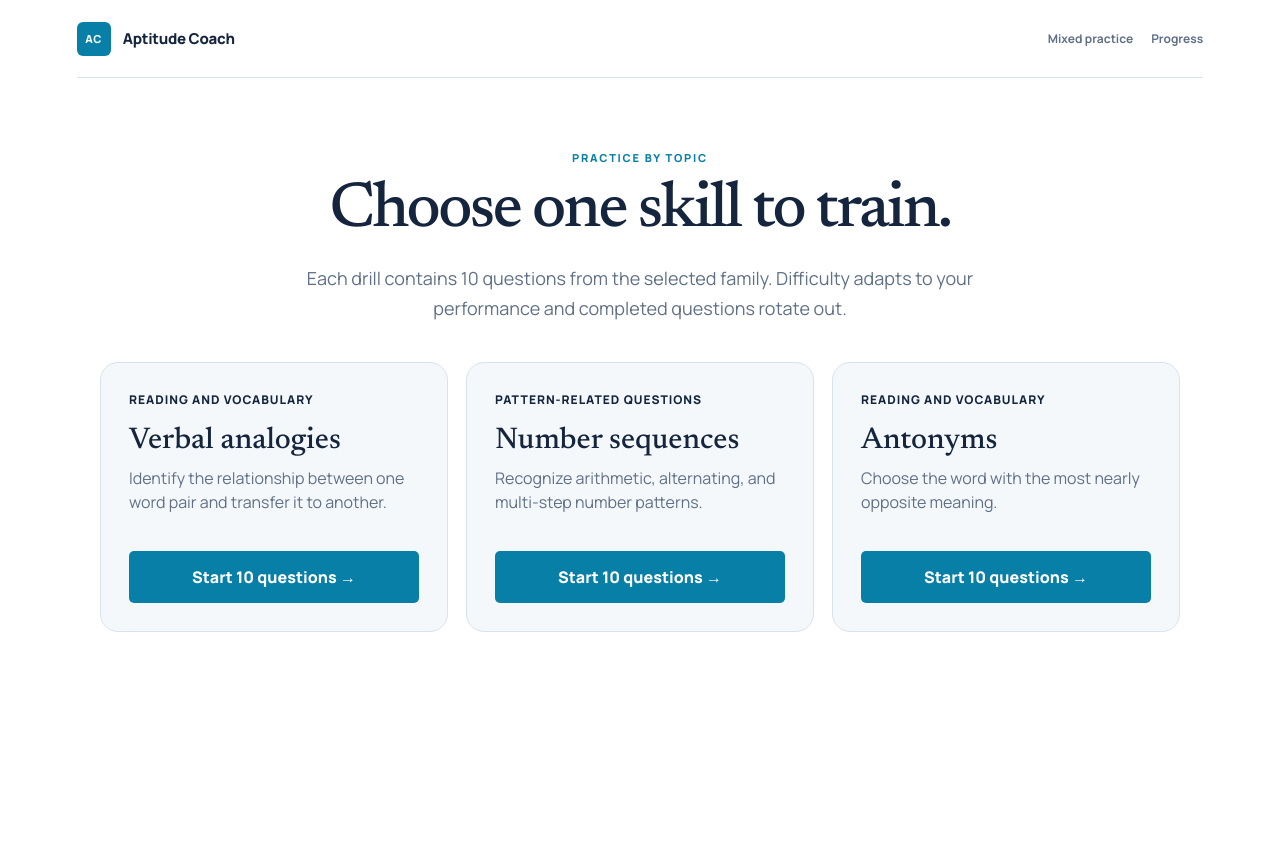
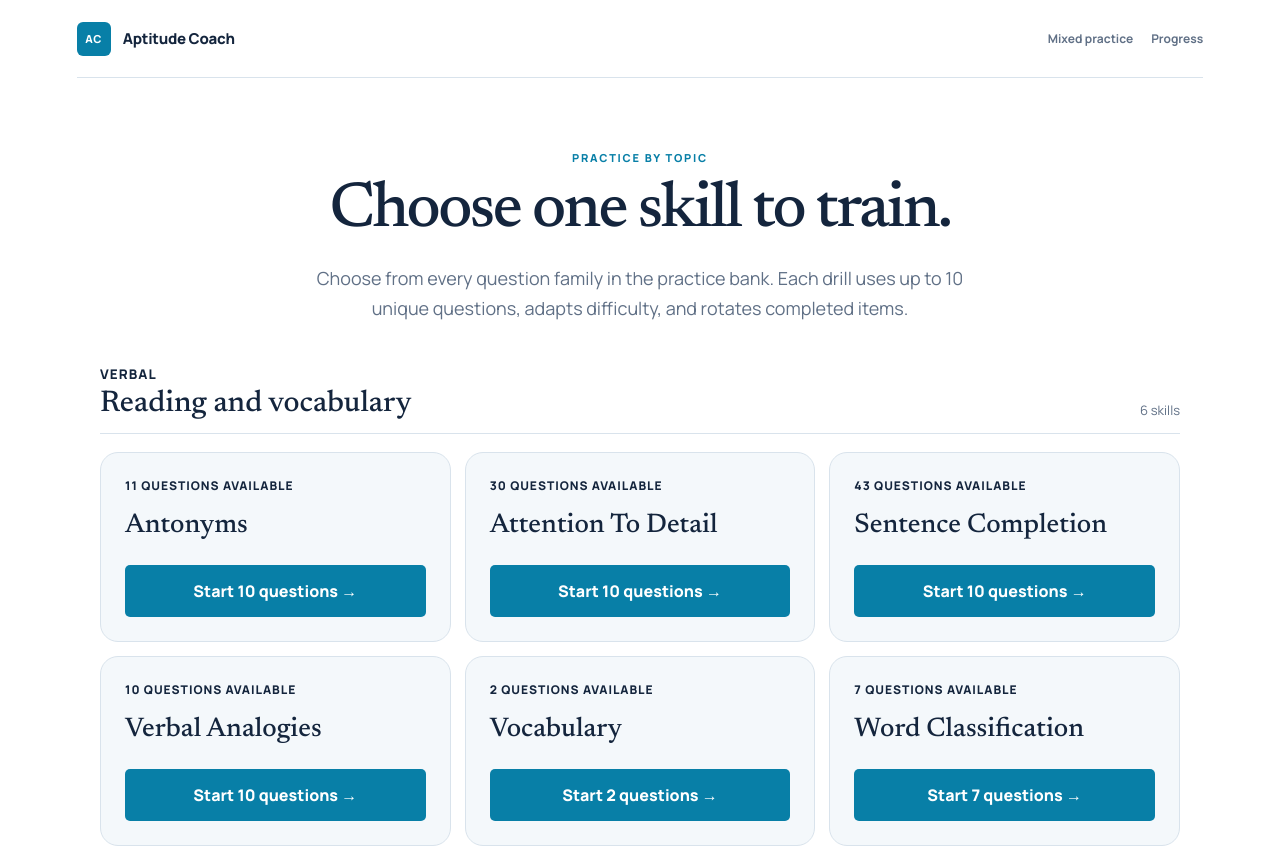
Before and after one commit to tylerxia8/CCAT-AI-Coach, a Next.js app: page /practice/topics in a window 1280 px wide. Shown: the top 847 px of the page. Before the commit the page ends 800 px from the top, so only its background shows below. Built offline with nearby package versions, Linux system fonts and the light colour scheme.

Commit message:
feat: expose complete practice topic catalog

```diff
--- a/app/globals.css
+++ b/app/globals.css
@@ -283,10 +283,15 @@ footer { color: var(--muted); font-size: 11px; padding: 28px 0 34px; }
 .topic-intro { margin: 72px auto 38px; max-width: 760px; text-align: center; }
 .topic-intro h1 { font-family: var(--font-serif), Georgia, serif; font-size: clamp(42px, 6vw, 64px); font-weight: 450; letter-spacing: -.04em; line-height: 1.02; margin: 14px 0 20px; }
 .topic-intro p { color: var(--muted); font-size: 18px; line-height: 1.65; margin: 0 auto; max-width: 680px; }
-.topic-grid { display: grid; gap: 18px; grid-template-columns: repeat(3, minmax(0, 1fr)); margin: 0 auto; max-width: 1080px; }
-.topic-card { background: var(--paper); border: 1px solid var(--line); border-radius: 18px; display: flex; flex-direction: column; min-height: 270px; padding: 28px; }
+.topic-sections { display: grid; gap: 48px; margin: 0 auto; max-width: 1080px; }
+.topic-section-heading { align-items: flex-end; border-bottom: 1px solid var(--line); display: flex; justify-content: space-between; margin-bottom: 18px; padding-bottom: 14px; }
+.topic-section-heading small { color: var(--accent); font-weight: 750; letter-spacing: .08em; text-transform: uppercase; }
+.topic-section-heading h2 { font-family: var(--font-serif), Georgia, serif; font-size: 30px; font-weight: 500; margin: 5px 0 0; }
+.topic-section-heading span { color: var(--muted); font-size: 13px; }
+.topic-grid { display: grid; gap: 14px; grid-template-columns: repeat(3, minmax(0, 1fr)); }
+.topic-card { background: var(--paper); border: 1px solid var(--line); border-radius: 18px; display: flex; flex-direction: column; min-height: 190px; padding: 24px; }
 .topic-card small { color: var(--accent); font-size: 12px; font-weight: 750; letter-spacing: .08em; text-transform: uppercase; }
-.topic-card h2 { font-family: var(--font-serif), Georgia, serif; font-size: 30px; font-weight: 500; margin: 18px 0 10px; }
+.topic-card h3 { font-family: var(--font-serif), Georgia, serif; font-size: 27px; font-weight: 500; margin: 18px 0 24px; }
 .topic-card p { color: var(--muted); line-height: 1.55; margin: 0 0 26px; }
 .topic-card .link-button { margin-top: auto; text-align: center; }
 .practice-progress { background: var(--line); height: 4px; margin: 0 calc(clamp(24px, 6vw, 92px) * -1); }
--- a/app/practice/topics/page.tsx
+++ b/app/practice/topics/page.tsx
@@ -1,7 +1,18 @@
 import Link from "next/link";
-import { PRACTICE_TOPICS } from "@/lib/practice-topics";
+import type { Category } from "@/lib/diagnostic";
+import { PRACTICE_QUESTIONS } from "@/lib/practice";
+import { practiceTopicCatalog } from "@/lib/practice-topics";
+
+const CATEGORY_COPY: Record<Category, string> = {
+  Verbal: "Reading and vocabulary",
+  Numerical: "Mathematics and quantitative reasoning",
+  Logic: "Logic and pattern-related questions",
+  Spatial: "Spatial and visual reasoning",
+};
 
 export default function PracticeTopicsPage() {
+  const topics = practiceTopicCatalog(PRACTICE_QUESTIONS);
+  const categories = [...new Set(topics.map((topic) => topic.category))];
   return (
     <main className="topic-shell">
       <nav className="nav">
@@ -11,18 +22,28 @@ export default function PracticeTopicsPage() {
       <section className="topic-intro">
         <div className="eyebrow">Practice by topic</div>
         <h1>Choose one skill to train.</h1>
-        <p>Each drill contains 10 questions from the selected family. Difficulty adapts to your performance and completed questions rotate out.</p>
+        <p>Choose from every question family in the practice bank. Each drill uses up to 10 unique questions, adapts difficulty, and rotates completed items.</p>
       </section>
-      <section className="topic-grid">
-        {PRACTICE_TOPICS.map((topic) => (
-          <article className="topic-card" key={topic.skill}>
-            <small>{topic.group}</small>
-            <h2>{topic.title}</h2>
-            <p>{topic.description}</p>
-            <Link className="primary link-button" href={`/practice?focus=refinement&skill=${encodeURIComponent(topic.skill)}&mode=topic&new=1`}>Start 10 questions →</Link>
-          </article>
+      <div className="topic-sections">
+        {categories.map((category) => (
+          <section className="topic-section" key={category}>
+            <div className="topic-section-heading"><div><small>{category}</small><h2>{CATEGORY_COPY[category]}</h2></div><span>{topics.filter((topic) => topic.category === category).length} skills</span></div>
+            <div className="topic-grid">
+              {topics.filter((topic) => topic.category === category).map((topic) => (
+                <article className="topic-card" key={topic.skill}>
+                  <small>{topic.count} question{topic.count === 1 ? "" : "s"} available</small>
+                  <h3>{titleCase(topic.skill)}</h3>
+                  <Link className="primary link-button" href={`/practice?focus=refinement&skill=${encodeURIComponent(topic.skill)}&mode=topic&new=1`}>Start {Math.min(10, topic.count)} question{topic.count === 1 ? "" : "s"} →</Link>
+                </article>
+              ))}
+            </div>
+          </section>
         ))}
-      </section>
+      </div>
     </main>
   );
 }
+
+function titleCase(value: string) {
+  return value.replace(/\b\w/g, (letter) => letter.toUpperCase());
+}
--- a/components/diagnostic-experience.tsx
+++ b/components/diagnostic-experience.tsx
@@ -230,7 +230,7 @@ export function DiagnosticExperience() {
   if (stage === "welcome") {
     return (
       <main className="shell welcome-shell">
-        <nav className="nav"><div className="brand"><span>AC</span>Aptitude Coach</div><div className="nav-actions"><Link className="nav-text-link" href="/practice-tests">Practice</Link><Link className="nav-text-link" href="/progress">My coaching</Link><Link className="nav-link" href="/auth">Sign in</Link></div></nav>
+        <nav className="nav"><div className="brand"><span>AC</span>Aptitude Coach</div><div className="nav-actions"><Link className="nav-text-link" href="/practice/topics">Choose topics</Link><Link className="nav-text-link" href="/practice-tests">Practice tests</Link><Link className="nav-text-link" href="/progress">My coaching</Link><Link className="nav-link" href="/auth">Sign in</Link></div></nav>
         <section className="hero">
           <div className="eyebrow">Full diagnostic · 15 minutes</div>
           <h1>Find the points you’re <em>leaving on the clock.</em></h1>
@@ -261,7 +261,7 @@ export function DiagnosticExperience() {
     }
     return (
       <main className="shell results-shell">
-        <nav className="nav"><div className="brand"><span>AC</span>Aptitude Coach</div><div className="nav-actions"><Link className="nav-text-link" href="/progress">View progress</Link><Link className="nav-link" href="/auth">Save progress</Link></div></nav>
+        <nav className="nav"><div className="brand"><span>AC</span>Aptitude Coach</div><div className="nav-actions"><Link className="nav-text-link" href="/practice/topics">Choose topics</Link><Link className="nav-text-link" href="/progress">View progress</Link><Link className="nav-link" href="/auth">Save progress</Link></div></nav>
         <section className="results-head">
           <div><div className="eyebrow">Your starting point</div><h1>{result.correct} of {result.total} correct</h1><p>Your highest-impact next move is to <strong>{result.priority.toLowerCase()}</strong>.</p><CloudSyncStatus session={storedSession} diagnosticResult={result} /></div>
           <div className="score-ring"><strong>{Math.round(result.accuracy * 100)}</strong><span>% accuracy</span></div>
--- a/components/method-recognition.tsx
+++ b/components/method-recognition.tsx
@@ -41,4 +41,4 @@ function firstStep(skill: string) {
   return "Translate the question into its simplest governing relationship.";
 }
 
-function Nav() { return <nav className="nav"><Link className="brand brand-link" href="/"><span>AC</span>Aptitude Coach</Link><Link className="nav-text-link" href="/progress">My coaching</Link></nav>; }
+function Nav() { return <nav className="nav"><Link className="brand brand-link" href="/"><span>AC</span>Aptitude Coach</Link><div className="nav-actions"><Link className="nav-text-link" href="/practice/topics">Choose topics</Link><Link className="nav-text-link" href="/progress">My coaching</Link></div></nav>; }
--- a/components/practice-experience.tsx
+++ b/components/practice-experience.tsx
@@ -234,5 +234,5 @@ function trainingConfig(focus: string, baseTarget: number, progression: DrillPro
 }
 
 function PracticeNav() {
-  return <nav className="nav"><Link className="brand brand-link" href="/"><span>AC</span>Aptitude Coach</Link><div className="nav-actions"><Link className="nav-text-link" href="/practice/topics">Choose topic</Link><Link className="nav-text-link" href="/practice?focus=speed&new=1">Timed drills</Link><Link className="nav-text-link" href="/progress">Progress</Link><span className="nav-note">Practice mode</span></div></nav>;
+  return <nav className="nav"><Link className="brand brand-link" href="/"><span>AC</span>Aptitude Coach</Link><div className="nav-actions"><Link className="nav-text-link" href="/practice/topics">Choose topics</Link><Link className="nav-text-link" href="/practice?focus=speed&new=1">Timed drills</Link><Link className="nav-text-link" href="/progress">Progress</Link><span className="nav-note">Practice mode</span></div></nav>;
 }
--- a/components/practice-test-experience.tsx
+++ b/components/practice-test-experience.tsx
@@ -344,6 +344,9 @@ function Nav() {
         <span>AC</span>Aptitude Coach
       </Link>
       <div className="nav-actions">
+        <Link className="nav-text-link" href="/practice/topics">
+          Choose topics
+        </Link>
         <Link className="nav-text-link" href="/practice">
           Drills
         </Link>
--- a/components/progress-dashboard.tsx
+++ b/components/progress-dashboard.tsx
@@ -131,5 +131,5 @@ function relativeDate(value: string) {
 }
 
 function DashboardNav() {
-  return <nav className="nav"><Link className="brand brand-link" href="/"><span>AC</span>Aptitude Coach</Link><div className="nav-actions"><Link className="nav-text-link" href="/plan">Study plan</Link><Link className="nav-link" href="/settings">Settings</Link></div></nav>;
+  return <nav className="nav"><Link className="brand brand-link" href="/"><span>AC</span>Aptitude Coach</Link><div className="nav-actions"><Link className="nav-text-link" href="/practice/topics">Choose topics</Link><Link className="nav-text-link" href="/plan">Study plan</Link><Link className="nav-link" href="/settings">Settings</Link></div></nav>;
 }
--- a/components/remediation-lesson.tsx
+++ b/components/remediation-lesson.tsx
@@ -40,7 +40,7 @@ export function RemediationLessonExperience() {
   }
 
   return <main className="lesson-shell">
-    <nav className="nav"><Link className="brand brand-link" href="/"><span>AC</span>Aptitude Coach</Link><div className="nav-actions"><Link className="nav-text-link" href="/progress">My coaching</Link><span className="nav-note">Guided lesson</span></div></nav>
+    <nav className="nav"><Link className="brand brand-link" href="/"><span>AC</span>Aptitude Coach</Link><div className="nav-actions"><Link className="nav-text-link" href="/practice/topics">Choose topics</Link><Link className="nav-text-link" href="/progress">My coaching</Link><span className="nav-note">Guided lesson</span></div></nav>
     <header className="lesson-head"><div><div className="eyebrow">Knowledge repair · {lesson.domain}</div><h1>{lesson.title}</h1><p>{lesson.outcome}</p></div><div className="lesson-progress"><strong>{completed.length}/{lesson.modules.length}</strong><span>checks passed</span></div></header>
     <section className="lesson-treatment"><strong>Instruction approach</strong><span>{treatmentLabel(treatment)}</span><small>The app alternates safe teaching approaches and compares later unseen transfer—not lesson completion—to learn what works best for you.</small></section>
     <section className="lesson-path" aria-label="Lesson progress">{lesson.modules.map((item, index) => <div className={completed.includes(index) ? "complete" : index === nextModule ? "current" : ""} key={item.title}><span>{completed.includes(index) ? "✓" : index + 1}</span><small>{["Full example", "Faded step", "Method hint", "Independent check"][index]} · {item.title.replace(/^\d+\. /, "")}</small></div>)}</section>
--- a/components/settings-panel.tsx
+++ b/components/settings-panel.tsx
@@ -64,7 +64,7 @@ export function SettingsPanel() {
 
   return (
     <main className="settings-shell">
-      <nav className="nav"><Link className="brand brand-link" href="/"><span>AC</span>Aptitude Coach</Link><div className="nav-actions"><Link className="nav-text-link" href="/plan">Study plan</Link><Link className="nav-text-link" href="/progress">Progress</Link></div></nav>
+      <nav className="nav"><Link className="brand brand-link" href="/"><span>AC</span>Aptitude Coach</Link><div className="nav-actions"><Link className="nav-text-link" href="/practice/topics">Choose topics</Link><Link className="nav-text-link" href="/plan">Study plan</Link><Link className="nav-text-link" href="/progress">Progress</Link></div></nav>
       <section className="settings-head"><div className="eyebrow">Data & account</div><h1>Your work belongs to you.</h1><p>Review what is stored, take a portable copy, or clear this device without affecting the application itself.</p></section>
       <section className="settings-grid">
         <article><div className="section-label">Assessment date</div><h2>{testDate ? buildTestProgram(testDate)?.title ?? "Set your schedule" : "When is your test?"}</h2><p>{testDate ? `${buildTestProgram(testDate)?.daysRemaining} days remaining · ${buildTestProgram(testDate)?.cadence}` : "Your training volume and simulation schedule will adapt to the time available."}</p><label className="date-setting">Test date<input type="date" value={testDate} min={new Date().toISOString().slice(0, 10)} onChange={(event) => saveTestDate(event.target.value)} /></label></article>
--- a/components/study-plan.tsx
+++ b/components/study-plan.tsx
@@ -43,5 +43,5 @@ export function StudyPlanExperience() {
 }
 
 function PlanNav() {
-  return <nav className="nav"><Link className="brand brand-link" href="/"><span>AC</span>Aptitude Coach</Link><div className="nav-actions"><Link className="nav-text-link" href="/progress">Progress</Link><Link className="nav-link" href="/settings">Settings</Link></div></nav>;
+  return <nav className="nav"><Link className="brand brand-link" href="/"><span>AC</span>Aptitude Coach</Link><div className="nav-actions"><Link className="nav-text-link" href="/practice/topics">Choose topics</Link><Link className="nav-text-link" href="/progress">Progress</Link><Link className="nav-link" href="/settings">Settings</Link></div></nav>;
 }
--- a/lib/practice-topics.ts
+++ b/lib/practice-topics.ts
@@ -1,31 +1,29 @@
+import type { Category } from "./diagnostic";
 import type { PracticeQuestion } from "./practice";
 
-export const PRACTICE_TOPICS = [
-  {
-    skill: "verbal analogies",
-    group: "Reading and vocabulary",
-    title: "Verbal analogies",
-    description: "Identify the relationship between one word pair and transfer it to another.",
-  },
-  {
-    skill: "number sequences",
-    group: "Pattern-related questions",
-    title: "Number sequences",
-    description: "Recognize arithmetic, alternating, and multi-step number patterns.",
-  },
-  {
-    skill: "antonyms",
-    group: "Reading and vocabulary",
-    title: "Antonyms",
-    description: "Choose the word with the most nearly opposite meaning.",
-  },
-] as const;
+export type PracticeTopic = {
+  skill: string;
+  category: Category;
+  count: number;
+};
 
-export function isSelectablePracticeTopic(skill: string | null) {
-  return PRACTICE_TOPICS.some((topic) => topic.skill === skill);
+const CATEGORY_ORDER: Category[] = ["Verbal", "Numerical", "Logic", "Spatial"];
+
+export function practiceTopicCatalog(questions: PracticeQuestion[]): PracticeTopic[] {
+  const topics = new Map<string, PracticeTopic>();
+  for (const question of questions) {
+    const existing = topics.get(question.skill);
+    if (existing) existing.count += 1;
+    else topics.set(question.skill, { skill: question.skill, category: question.category, count: 1 });
+  }
+  return [...topics.values()].sort((a, b) => CATEGORY_ORDER.indexOf(a.category) - CATEGORY_ORDER.indexOf(b.category) || a.skill.localeCompare(b.skill));
+}
+
+export function isSelectablePracticeTopic(questions: PracticeQuestion[], skill: string | null) {
+  return Boolean(skill && questions.some((question) => question.skill === skill));
 }
 
 export function topicQuestionPool(questions: PracticeQuestion[], skill: string | null, topicMode: boolean) {
-  if (!topicMode || !isSelectablePracticeTopic(skill)) return questions;
+  if (!topicMode || !isSelectablePracticeTopic(questions, skill)) return questions;
   return questions.filter((question) => question.skill === skill);
 }
```
Also changed, not shown: 1 other file (tests, documents, lock files or other folders).
